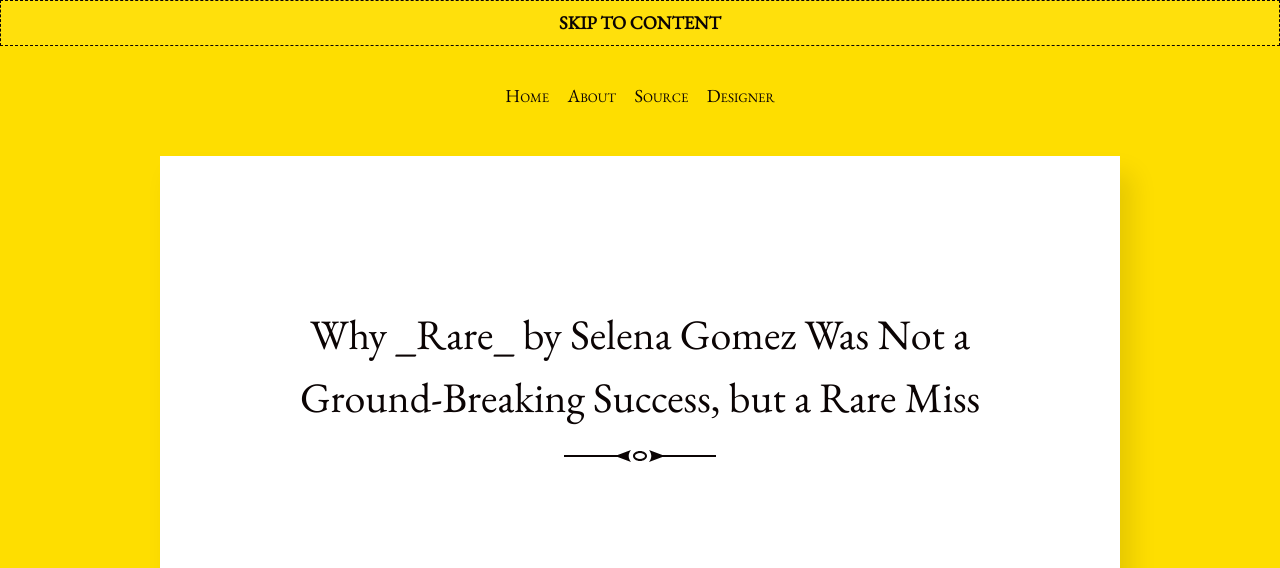
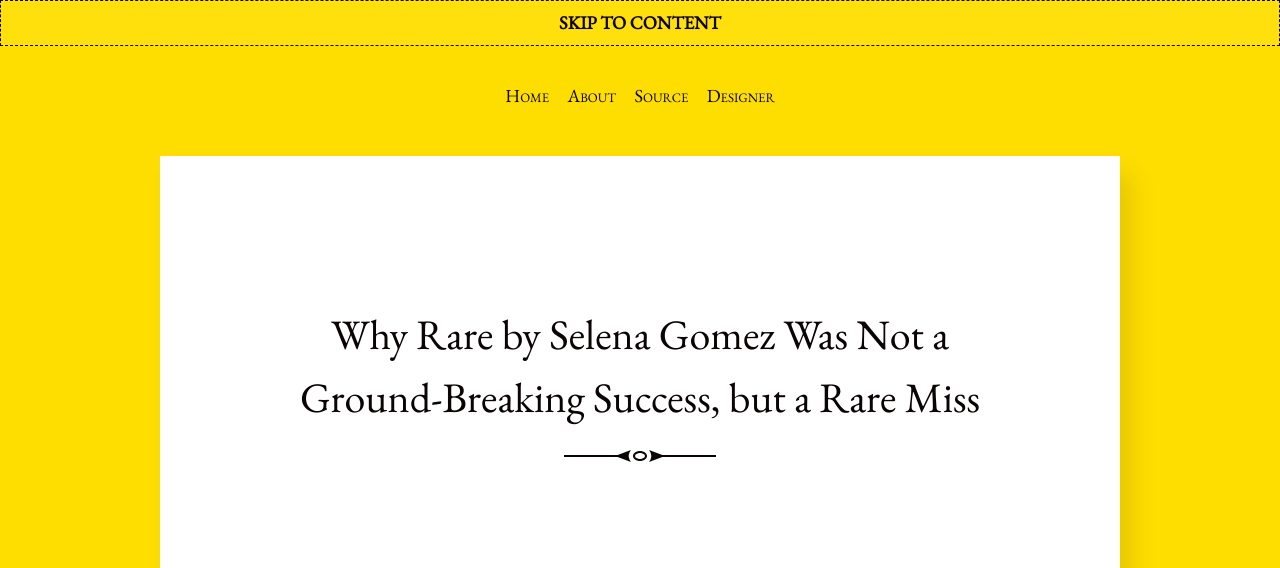
Before and after one commit to james-y-yoon/index-of-refraction, a Jekyll site: the page built from _posts/2021-3-1-rare.md, in a window 1280 px wide and 1400 px high. Shown: the top 568 px of the window. Built offline with Jekyll 4.4.1, drawn with Linux system fonts in a browser that asks for light colours; some of the changed text lies outside the part shown; grey boxes are pictures that could not be loaded.

Commit message:
Update 2021-3-1-rare.md

```diff
--- a/_posts/2021-3-1-rare.md
+++ b/_posts/2021-3-1-rare.md
@@ -1,15 +1,18 @@
 ---
 layout: post
-title: "Why _Rare_ by Selena Gomez Was Not a Ground-Breaking Success, but a Rare Miss"
+title: "Why Rare by Selena Gomez Was Not a Ground-Breaking Success, but a Rare Miss"
 author: "Robby Ackles"
 categories: media-criticism
 ---
 
-_Robby Ackles is a junior at UCLA studying cognitive science and professional writing. Hailing from Carlsbad, California, Robby has gained experience in media, marketing, and digital writing as part of the UCLA Student Alumni Association and the UCLA Alumni Scholars Club. Robby's go-to fun fact is that he is a triplet, with siblings at USC and UC Berkeley, and enjoys spending free time with his golden retriever, Bailey._
+<figure>
+  <img alt="Rare" src="https://upload.wikimedia.org/wikipedia/en/d/d1/Selena_Gomez_-_Rare.png" />
+  <figcaption>
+    Courtesy of _Interscope Records_
+  </figcaption>
+</figure>
 
-----
-
-Hailed by Vox as a [“terrifically compelling pop album,”](https://www.vox.com/culture/2020/11/16/21561713/selena-gomez-rare-review) by Variety as [“one of the best pop albums in recent memory,”](https://variety.com/2020/music/reviews/selena-gomez-rare-album-review-1203463571/) and by Entertainment Weekly as having the [“pure sound of post-breakup freedom,”](https://ew.com/music/2020/01/09/selena-gomez-rare-ew-review/) Selena Gomez’s recent album _Rare_ does not live up to any of the hype it garnered from all directions following its release. As a mostly skip-worthy album with little appeal to the poppy, vibrant, and empowering songs that her past albums like _Stars Dance_ and _Revival_ provided us, Gomez struggles to give us anything of note in a project with 13 extremely disappointing tracks.
+Hailed by Vox as a [“terrifically compelling pop album](https://www.vox.com/culture/2020/11/16/21561713/selena-gomez-rare-review),” by Variety as [“one of the best pop albums in recent memory](https://variety.com/2020/music/reviews/selena-gomez-rare-album-review-1203463571/),” and by Entertainment Weekly as having the [“pure sound of post-breakup freedom](https://ew.com/music/2020/01/09/selena-gomez-rare-ew-review/),” Selena Gomez’s recent album _Rare_ does not live up to any of the hype it garnered from all directions following its release. As a mostly skip-worthy album with little appeal to the poppy, vibrant, and empowering songs that her past albums like _Stars Dance_ and _Revival_ provided us, Gomez struggles to give us anything of note in a project with 13 extremely disappointing tracks.
 
 
 After undergoing various battles related to mental health, autoimmune disease, and physical illness, Gomez’s next project was expected to shed light on the hardships she endured in a meaningful way for an audience that desperately wanted to hear from her. There was an intense anticipation among news outlets and fans alike for her long-awaited return, as the songstress had suddenly emerged after taking time away from the public spotlight. Many thought this new album would deliver a compelling message about overcoming significant obstacles while allowing Gomez to finally tell her side of the story.
```
Also changed, not shown: other parts of _posts/2021-3-1-rare.md (+4 -0 lines).
